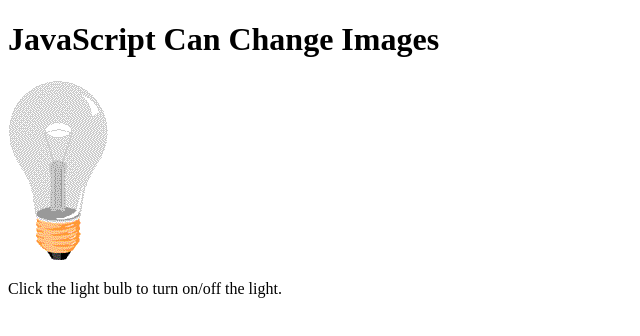
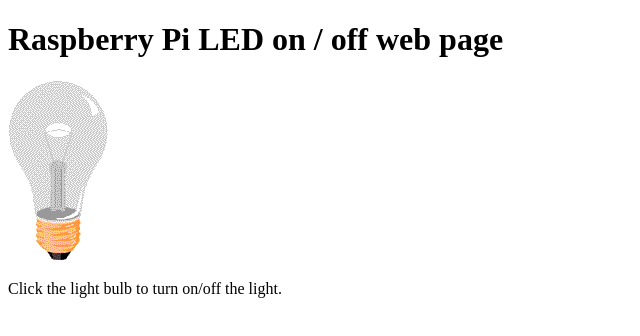
Before and after one commit to kashishgupta1990/raspberrypi-led-server, a website: page public/index.html in a window 1280 px wide. Shown: the whole page, without its empty margins (0-640 px from the left). Drawn offline with Linux system fonts and the light colour scheme; no server answers.

Commit message:
update page string

```diff
--- a/public/index.html
+++ b/public/index.html
@@ -6,7 +6,7 @@
 </head>
 <body>
 
-<h1>JavaScript Can Change Images</h1>
+<h1>Raspberry Pi LED on / off web page</h1>
 
 <img id="ledImage" onclick="changeImage()" src="assets/img/pic_bulboff.gif" width="100" height="180">
 
```
